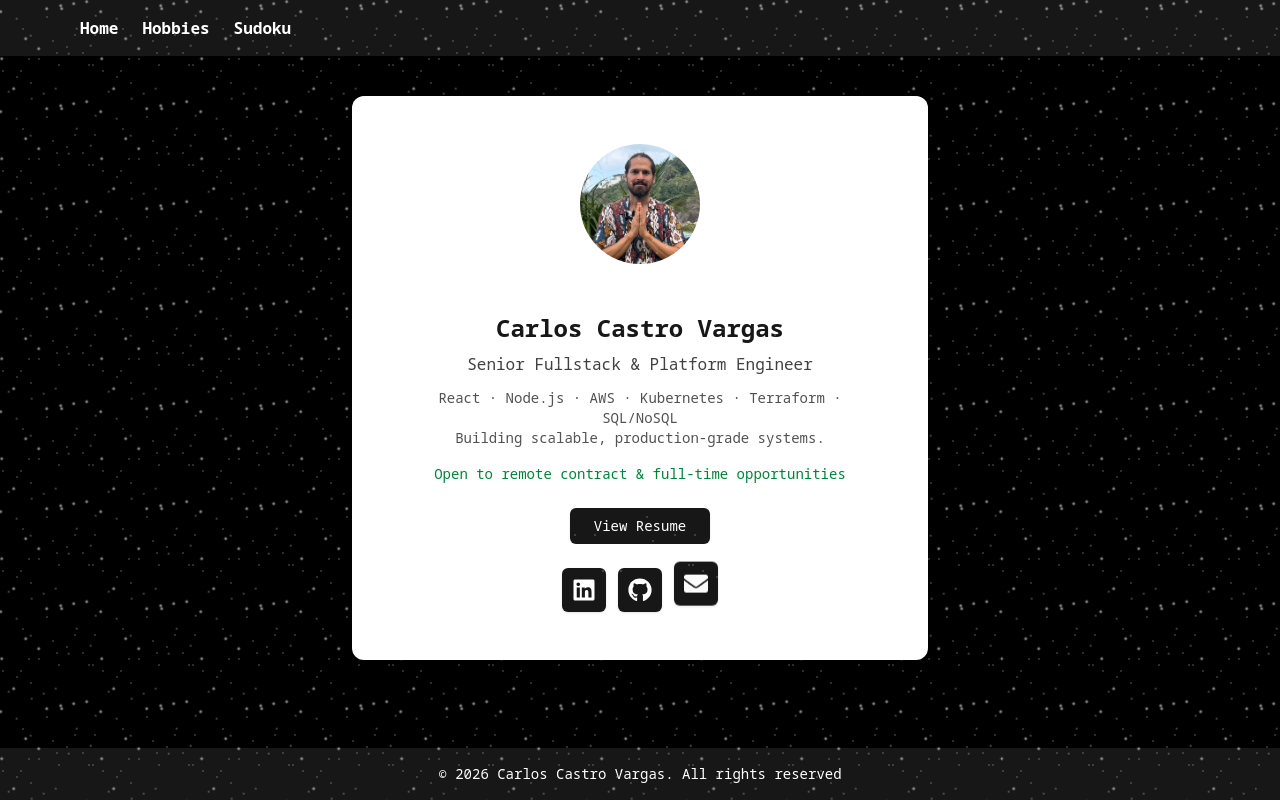
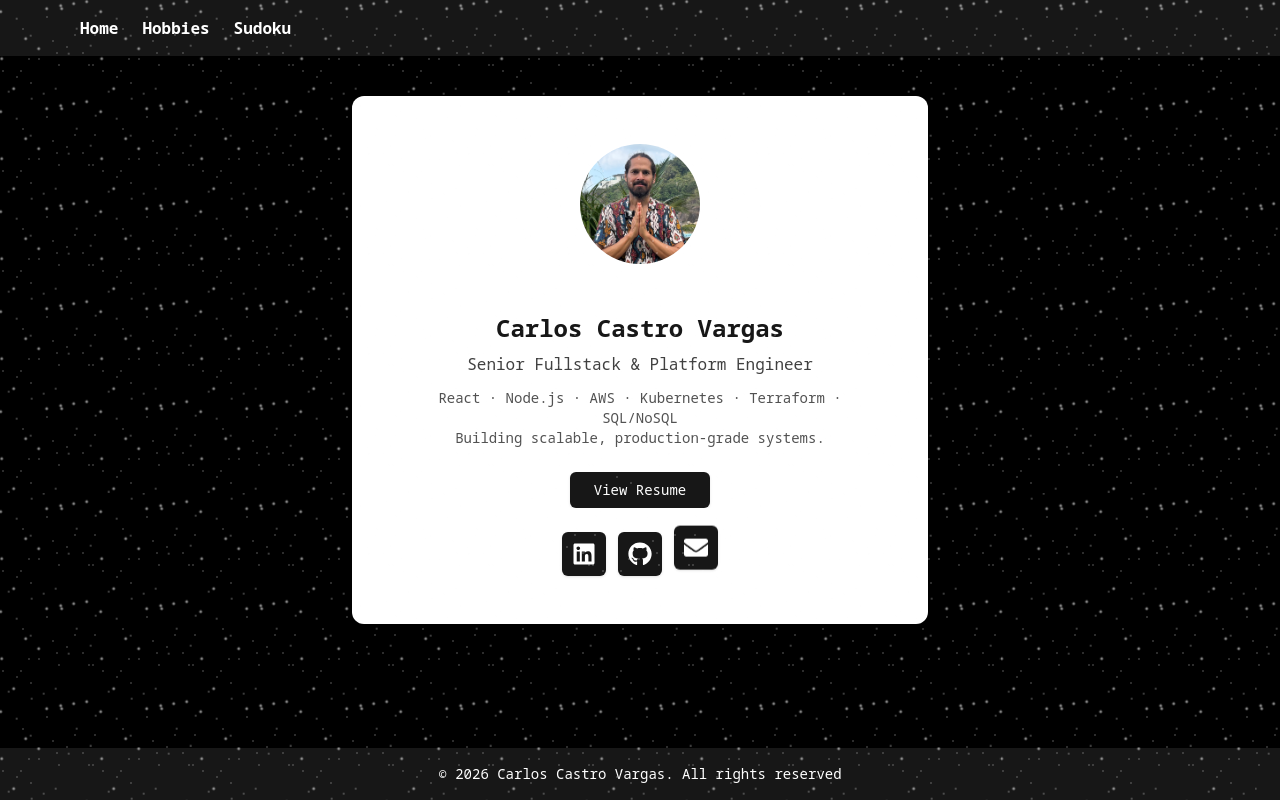
Before and after one commit to carlosconnected/carloscastro, a Next.js app: page / in a window 1280 px wide. Built offline with nearby package versions, Linux system fonts and the light colour scheme.

Commit message:
Update PersonalInfo component info

```diff
--- a/components/PersonalInfo.tsx
+++ b/components/PersonalInfo.tsx
@@ -29,10 +29,6 @@ export default function PersonalInfo() {
           React · Node.js · AWS · Kubernetes · Terraform · SQL/NoSQL
           <br />
           Building scalable, production-grade systems.
-        </p>
-
-        <p className="mt-4 text-sm font-medium text-green-700 animate-slide-in-right">
-          Open to remote contract & full-time opportunities
         </p>
 
         <div className="mt-6 flex flex-col sm:flex-row items-center justify-center gap-3 animate-reveal">
```
